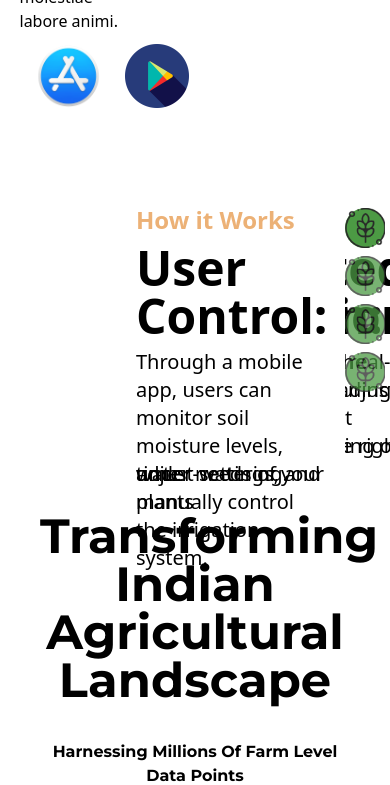
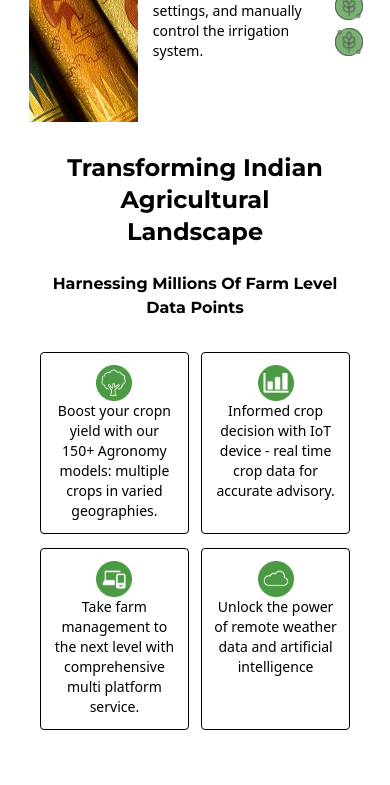
Before and after one commit to info-arnav/annotsav-website, a React (Vite) app: page / in a window 390 px wide. Shown: the part 1156-1941 px from the top of the page. Built offline with nearby package versions, Linux system fonts and the light colour scheme.

Commit message:
Resized to phone size carousel,home: transforming indian agricultural landscape

```diff
--- a/src/components/Carousel.jsx
+++ b/src/components/Carousel.jsx
@@ -1,5 +1,5 @@
 
-import React, { useState, useEffect, useRef } from "react"
+import { useRef } from "react"
 import { carouselItems } from "../constants/carouselItems.js"
 import { motion } from "framer-motion"
 import plant from "../assets/images/plant.png"
@@ -35,14 +35,14 @@ function Carousel() {
 
   return (
     <>
-      <section className="w-full h-[24em] flex">
+      <section className="w-full h-[18em] md:h-[24em] flex">
         <motion.section
-          className="relative basis-4/5  my-8 ml-24"
+          className="relative basis-4/5  my-[2.5%] ml-[7.5%]"
           ref={carouselContainerRef}>
           {reversedArray.map(({ id, text1, text2, text3, image }) => (
             <div
               key={id}
-              className="absolute w-full h-full flex gap-10  bg-white"
+              className="absolute w-full h-full flex gap-[5%] bg-white"
               id={id}>
               <div className=" basis-2/5">
                 <img
@@ -52,10 +52,10 @@ function Carousel() {
                 />
               </div>
 
-              <div className="  py-16  basis-2/3 pr-8">
-                <p className="text-secondaryColor-4 text-2xl font-semibold">{text1}</p>
-                <p className="font-semibold text-5xl my-2">{text2}</p>
-                <p className="text-xl">{text3}</p>
+              <div className="py-[6.25%]  basis-2/3 pr-[5%]">
+                <p className="text-secondaryColor-4 font-semibold md:text-2xl text-base">{text1}</p>
+                <p className="font-semibold my-2 md:text-5xl text-xl">{text2}</p>
+                <p className="md:text-xl text-sm">{text3}</p>
               </div>
             </div>
           ))}
@@ -68,8 +68,8 @@ function Carousel() {
           {carouselItems.map((item, index) => {
             const buttonClass =
               index === 0
-                ? "bg-primaryColor-5 rounded-full w-10 h-10 opacity-100"
-                : "bg-primaryColor-5 rounded-full w-10 h-10 opacity-75"
+                ? "bg-primaryColor-5 rounded-full opacity-100 w-7 h-7 md:w-10 md:h-10"
+                : "bg-primaryColor-5 rounded-full opacity-75 w-7 h-7 md:w-10 md:h-10"
             return (
               <motion.button
               variants={btnVariant}
--- a/src/components/Home.jsx
+++ b/src/components/Home.jsx
@@ -16,7 +16,7 @@ function Home() {
   return (
     <div>
       <div className="bg-[url('/src/assets/images/bg-image.jpg')] bg-center bg-no-repeat bg-cover relative h-[50%] px-[2%] py-[20%]">
-        <div className="font-montserrat relative font-bold text-8xl text-white top-[50%] translate-[(-50%,-50%)]">
+        <div className="font-montserrat relative font-bold text-4xl md:text-8xl text-white top-[50%] translate-[(-50%,-50%)]">
           Let
           <br />
           technology
@@ -44,24 +44,24 @@ function Home() {
       <img src={playstore} className="h-16 inline" />
       <Carousel />
       <div className="py-[5%] mx-10">
-        <h1 className="font-bold font-montserrat text-5xl text-center">
+        <h1 className="font-bold font-montserrat text-center md:text-5xl text-2xl">
           Transforming Indian Agricultural
           <br />
           Landscape
         </h1>
         <br />
         <div>
-          <p className="font-bold pt-3 font-montserrat text-center">
+          <p className="font-bold font-montserrat text-center md:pt-3">
             Harnessing Millions Of Farm Level Data Points
           </p>
         </div>
-        <div className="grid grid-cols-4 gap-[4%] mt-4 pt-4">
+        <div className="grid grid-cols-2 md:grid-cols-4 gap-[4%] mt-4 pt-4">
           <div className="border-[1px] border-black rounded p-3">
             <img
               src={RosterTree}
-              className="h-12 w-auto mx-auto block"
+              className="h-9 md:h-12 w-auto mx-auto block"
             />
-            <p className="mt-[1.5] [font-size:auto ] text-center">
+            <p className="md:mt-[1.5] text-sm md:text-base text-center">
               Boost your cropn yield with our 150+ Agronomy models: multiple
               crops in varied geographies.
             </p>
@@ -69,9 +69,9 @@ function Home() {
           <div className="border-[1px] border-black rounded p-3">
             <img
               src={RosterBar}
-              className="h-12 w-auto mx-auto block"
+              className="h-9 md:h-12 w-auto mx-auto block"
             />
-            <p className="mt-[1.5%] [font-size:auto] text-center">
+            <p className="md:mt-[1.5%] text-sm md:text-base text-center">
               Informed crop decision with IoT device - real time crop data for
               accurate advisory.
             </p>
@@ -79,9 +79,9 @@ function Home() {
           <div className="border-[1px] border-black rounded p-3">
             <img
               src={RosterLaptop}
-              className="h-12 w-auto mx-auto block"
+              className="h-9 md:h-12 w-auto mx-auto block"
             />
-            <p className="mt-[1.5%] [font-size:auto] text-center">
+            <p className="md:mt-[1.5%] text-sm md:text-base text-center">
               Take farm management to the next level with comprehensive multi
               platform service.
             </p>
@@ -89,9 +89,9 @@ function Home() {
           <div className="border-[1px] border-black rounded p-3">
             <img
               src={RosterCloud}
-              className="h-12 w-auto mx-auto block"
+              className="h-9 md:h-12 w-auto mx-auto block"
             />
-            <p className="mt-[1.5%] [font-size:auto] text-center">
+            <p className="md:mt-[1.5%] text-sm md:text-base text-center">
               Unlock the power of remote weather data and artificial
               intelligence
             </p>
```
